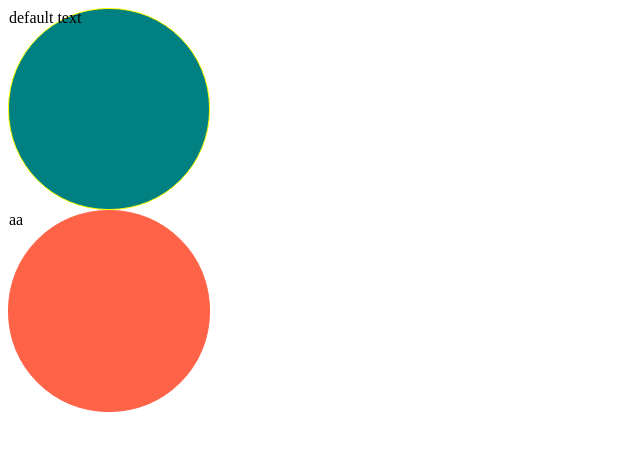
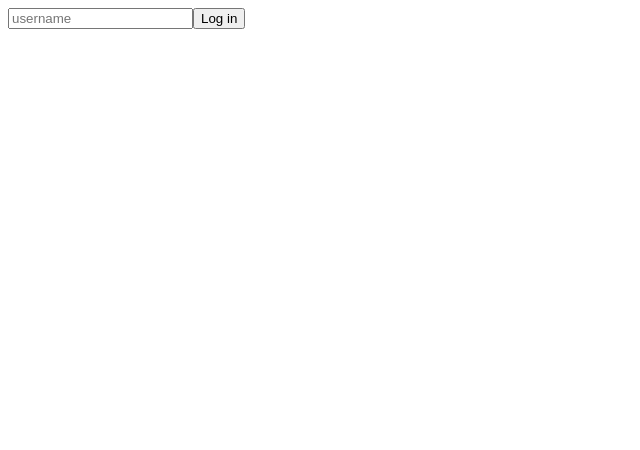
Before and after one commit to ny0011/react-class, a React (Create React App) app: page / in a window 1280 px wide. Shown: the top 450 px of the page, without its empty margins (0-640 px from the left). Built offline with nearby package versions, Linux system fonts and the light colour scheme.

Commit message:
form
event : any type이라서 typescript는 특정 type을 지정해줘야 에러를 내지 않음
-> 구글링으로 찾기...ㅜ
-> event type 체크를 해주기 때문에 더 안전하게 개발할 수 있음

```diff
--- a/src/App.tsx
+++ b/src/App.tsx
@@ -1,10 +1,33 @@
-import Circle from "./Circle";
+import React, { useState } from "react";
 
 function App() {
+  const [value, setValue] = useState("");
+
+  // Input element가 이 이벤트를 발생시켰다
+  const onChange = (event: React.FormEvent<HTMLInputElement>) => {
+    // react typescript 쓰는 사람은 currentTarget을 선택함.
+    const {
+      currentTarget: { value },
+    } = event;
+    setValue(value);
+  };
+
+  const onSubmit = (event: React.FormEvent<HTMLFormElement>) => {
+    event.preventDefault();
+    console.log("hello", value);
+  };
+
   return (
     <div>
-      <Circle bgColor="teal" borderColor="yellow" />
-      <Circle bgColor="tomato" text="aa" />
+      <form onSubmit={onSubmit}>
+        <input
+          type="text"
+          placeholder="username"
+          value={value}
+          onChange={onChange}
+        />
+        <button>Log in</button>
+      </form>
     </div>
   );
 }
--- a/src/Circle.tsx
+++ /dev/null
@@ -1,30 +0,0 @@
-import styled from "styled-components";
-
-interface ContainerProps {
-  bgColor: string;
-  borderColor: string;
-}
-
-const Container = styled.div<ContainerProps>`
-  width: 200px;
-  height: 200px;
-  background-color: ${(props) => props.bgColor};
-  border-radius: 100px;
-  border: 1px solid ${(props) => props.borderColor};
-`;
-
-interface CircleProps {
-  bgColor: string;
-  borderColor?: string;
-  text?: string;
-}
-
-function Circle({ bgColor, borderColor, text = "default text" }: CircleProps) {
-  return (
-    <Container bgColor={bgColor} borderColor={borderColor ?? bgColor}>
-      {text}
-    </Container>
-  );
-}
-
-export default Circle;
```
